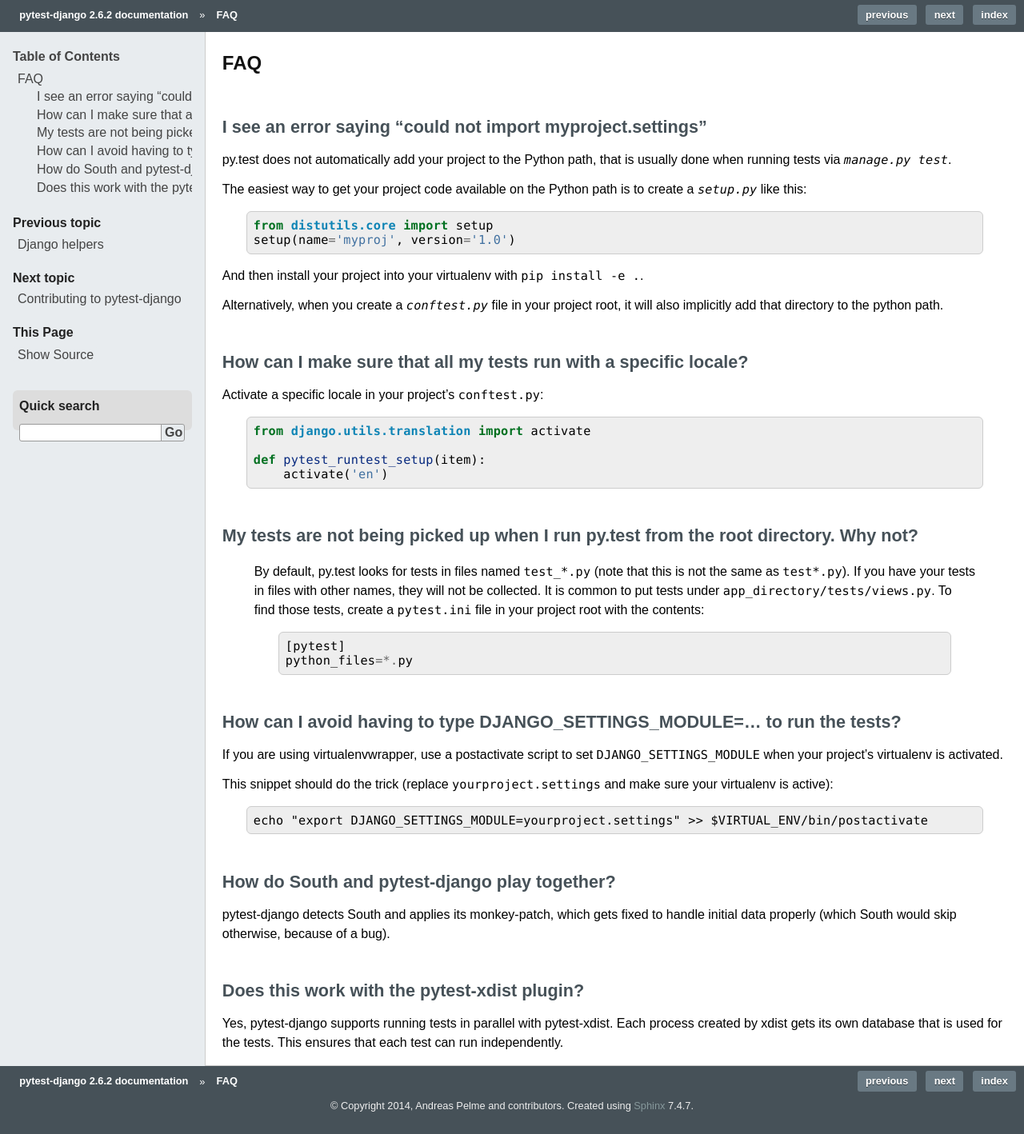
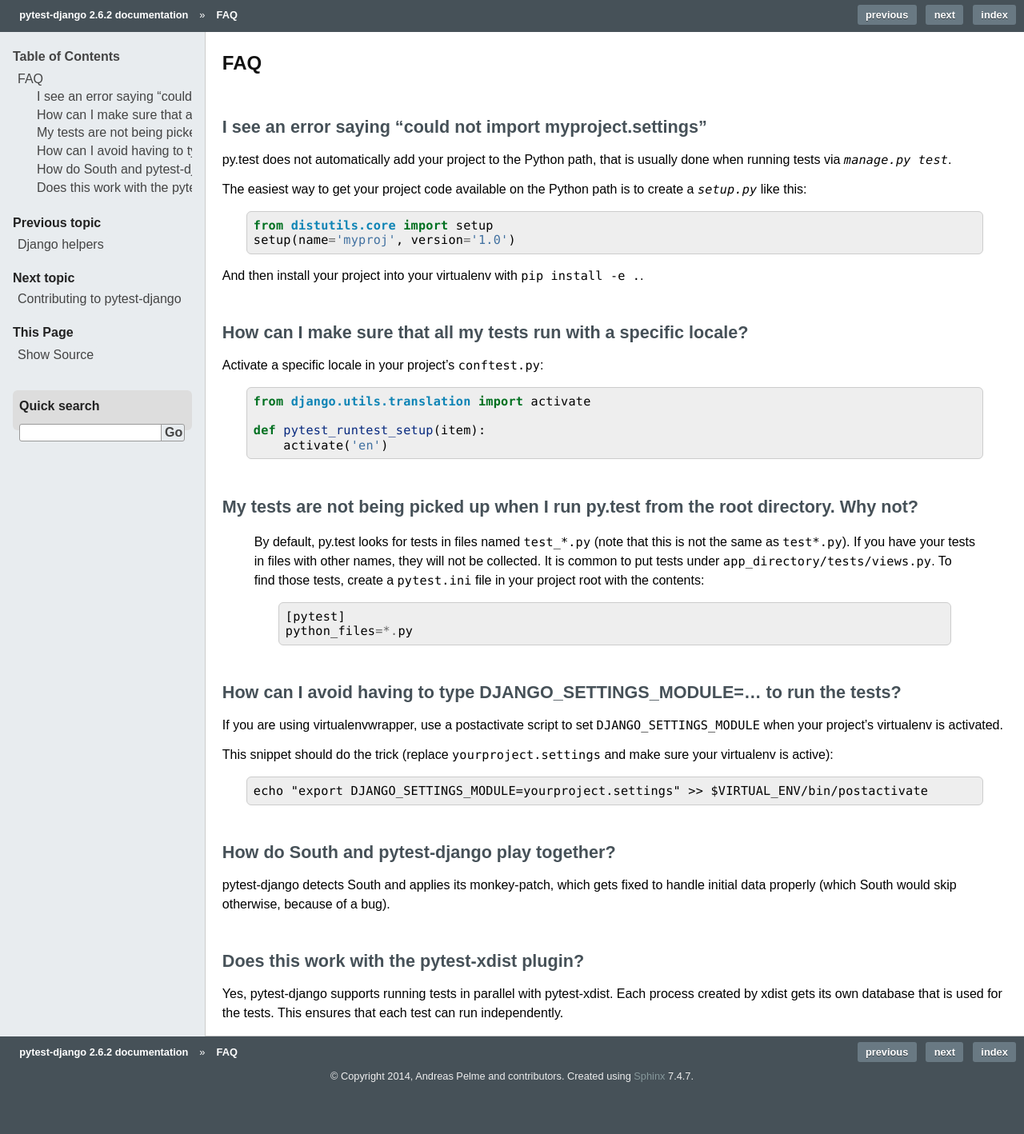
Before and after one commit to pytest-dev/pytest-django, a Sphinx documentation site: the page built from docs/faq.rst, in a window 1280 px wide. Shown: the whole page at 80% size. Built offline with Sphinx 7.4.7, drawn with Linux system fonts in a browser that asks for light colours; after the commit the page ends 1381 px from its top, so only the background shows below that.

Commit message:
Remove the conftest.py PYTHONPATH hack from FAQ. Refs #23.

```diff
--- a/docs/faq.rst
+++ b/docs/faq.rst
@@ -15,9 +15,6 @@
     setup(name='myproj', version='1.0')
 
 And then install your project into your virtualenv with ``pip install -e .``.
-
-Alternatively, when you create a `conftest.py` file in your project root, it
-will also implicitly add that directory to the python path.
 
 How can I make sure that all my tests run with a specific locale?
 -----------------------------------------------------------------
```
